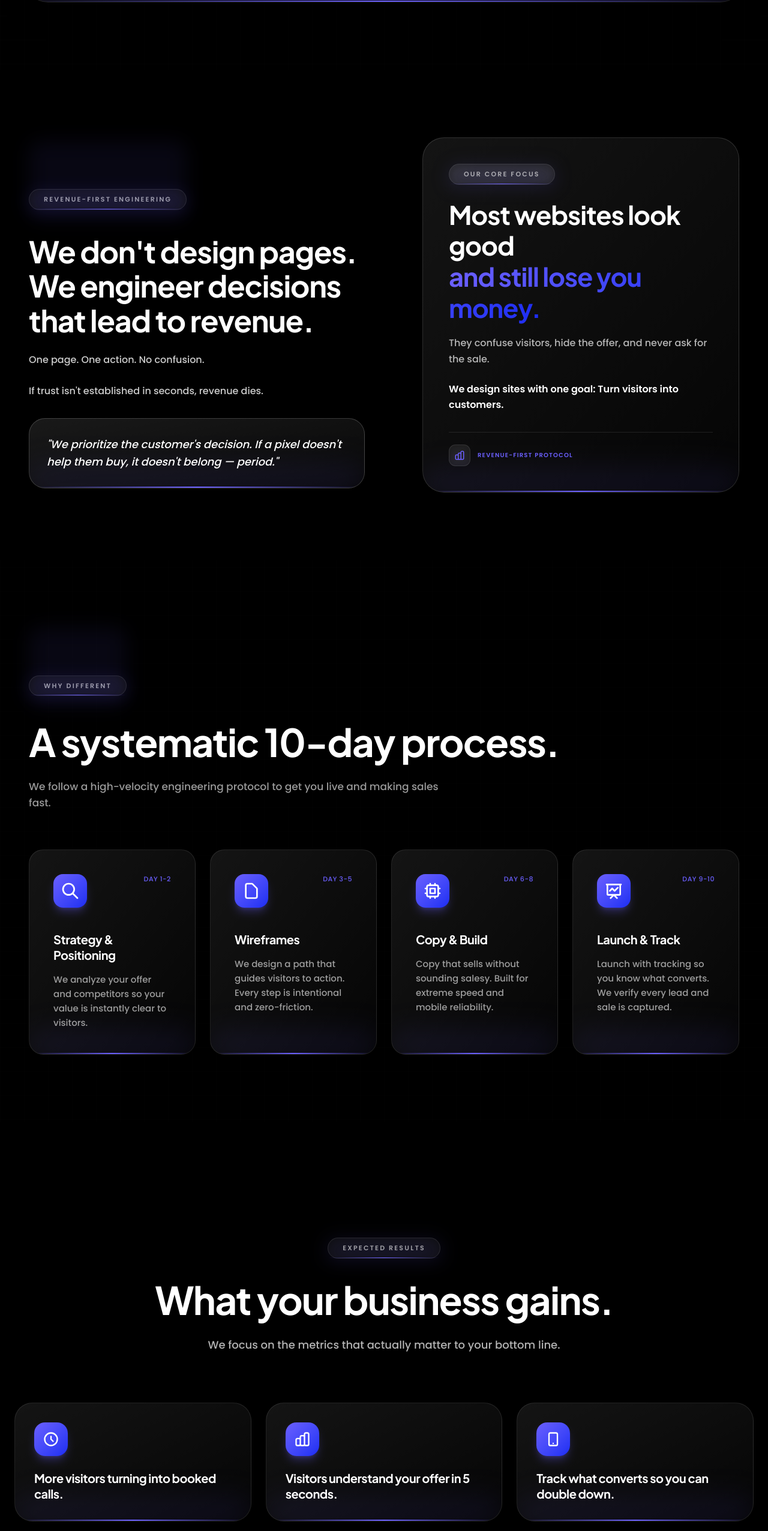
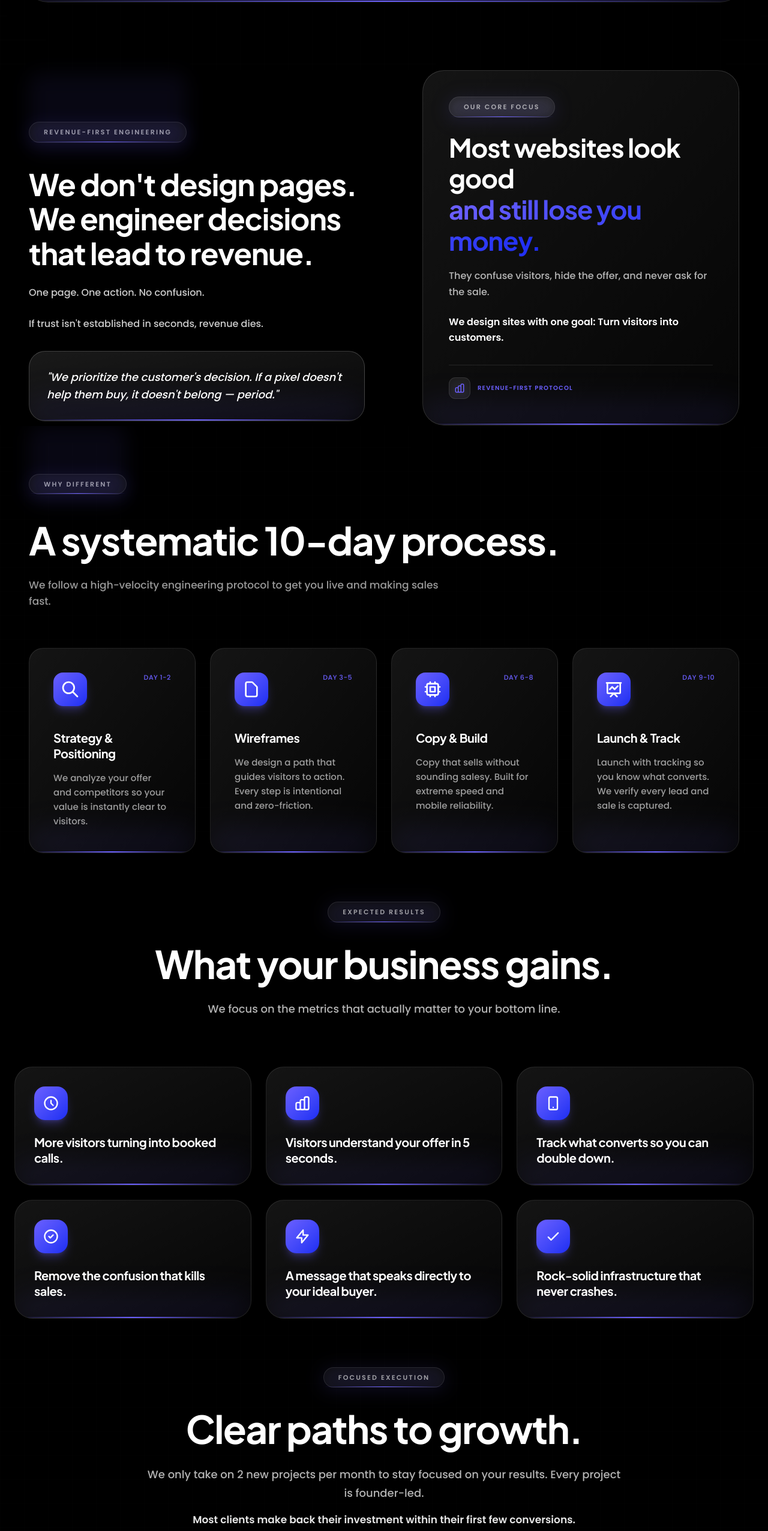
Before and after one commit to varun-vk17/roninbuild, a React (Vite) app: page / in a window 1280 px wide. Shown: the part 1294-3846 px from the top of the page at 60% size. Built offline with nearby package versions, Linux system fonts and the light colour scheme.

Commit message:
Refine desktop spacing: Reduce gap to sm:py-24 lg:py-32 for better flow

```diff
--- a/src/App.tsx
+++ b/src/App.tsx
@@ -287,7 +287,7 @@ function ProblemSection() {
 function RealitySection() {
   return (
     <section
-      className="bg-black w-full py-30 sm:py-28 lg:py-35 px-6 sm:px-8 lg:px-12 relative border-t border-white/[0.03] sm:border-t-0"
+      className="bg-black w-full py-30 sm:py-24 lg:py-32 px-6 sm:px-8 lg:px-12 relative border-t border-white/[0.03] sm:border-t-0"
       aria-labelledby="reality-heading"
     >
       {/* Background gradient */}
@@ -444,7 +444,7 @@ function RoadmapSection() {
 
   return (
     <section
-      className="bg-white/[0.02] sm:bg-black w-full py-30 sm:py-28 lg:py-35 px-6 sm:px-8 lg:px-12 relative overflow-hidden border-t border-white/[0.03] sm:border-t-0"
+      className="bg-white/[0.02] sm:bg-black w-full py-30 sm:py-24 lg:py-32 px-6 sm:px-8 lg:px-12 relative overflow-hidden border-t border-white/[0.03] sm:border-t-0"
       aria-labelledby="roadmap-heading"
     >
       <div className="max-w-[1400px] mx-auto relative">
@@ -567,7 +567,7 @@ function OutcomesSection() {
 
   return (
     <section
-      className="bg-black w-full py-30 sm:py-28 lg:py-35 px-4 sm:px-6 relative overflow-hidden border-t border-white/[0.03] sm:border-t-0"
+      className="bg-black w-full py-30 sm:py-24 lg:py-32 px-4 sm:px-6 relative overflow-hidden border-t border-white/[0.03] sm:border-t-0"
       aria-labelledby="outcomes-heading"
     >
       {/* Background gradients */}
@@ -688,7 +688,7 @@ function PricingSection() {
 
   return (
     <section
-      className="bg-white/[0.015] sm:bg-black w-full py-30 sm:py-28 lg:py-35 px-4 sm:px-6 relative overflow-hidden border-t border-white/[0.03] sm:border-t-0"
+      className="bg-white/[0.015] sm:bg-black w-full py-30 sm:py-24 lg:py-32 px-4 sm:px-6 relative overflow-hidden border-t border-white/[0.03] sm:border-t-0"
       aria-labelledby="pricing-heading"
     >
       {/* Background gradients */}
--- a/src/components/NewSections.tsx
+++ b/src/components/NewSections.tsx
@@ -14,7 +14,7 @@ export function TechStackSection() {
 
   return (
     <section
-      className="bg-white/[0.02] sm:bg-black w-full py-30 sm:py-28 lg:py-35 px-4 sm:px-6 relative border-t border-white/[0.03] sm:border-white/5"
+      className="bg-white/[0.02] sm:bg-black w-full py-30 sm:py-24 lg:py-32 px-4 sm:px-6 relative border-t border-white/[0.03] sm:border-white/5"
       aria-labelledby="tech-stack-heading"
     >
       <div className="max-w-[1400px] mx-auto relative">
@@ -82,7 +82,7 @@ export function FAQSection() {
 
   return (
     <section
-      className="bg-black w-full py-30 sm:py-28 lg:py-35 px-4 sm:px-6 relative border-t border-white/[0.03] sm:border-t-0"
+      className="bg-black w-full py-30 sm:py-24 lg:py-32 px-4 sm:px-6 relative border-t border-white/[0.03] sm:border-t-0"
       aria-labelledby="faq-heading"
     >
       {/* Background gradient */}
@@ -258,7 +258,7 @@ export function BookingSection() {
   return (
     <section
       id="booking"
-      className="bg-white/[0.015] sm:bg-black w-full py-30 sm:py-28 lg:py-35 px-4 sm:px-6 relative overflow-hidden border-t border-white/[0.03] sm:border-t-0"
+      className="bg-white/[0.015] sm:bg-black w-full py-30 sm:py-24 lg:py-32 px-4 sm:px-6 relative overflow-hidden border-t border-white/[0.03] sm:border-t-0"
       aria-labelledby="booking-heading"
     >
       {/* Background gradient */}
@@ -613,7 +613,7 @@ export function BookingSection() {
 
 export function FinalCTASection() {
   return (
-    <section className="bg-black w-full py-28 sm:pt-28 px-4 sm:px-6 relative overflow-hidden mt-8 sm:mt-0 border-t border-white/[0.03] sm:border-t-0">
+    <section className="bg-black w-full py-28 sm:pt-24 px-4 sm:px-6 relative overflow-hidden mt-8 sm:mt-0 border-t border-white/[0.03] sm:border-t-0">
       {/* Gradient CTA Card */}
       <div className="max-w-[1100px] mx-auto relative">
         <div className="relative rounded-[48px] overflow-hidden">
```
